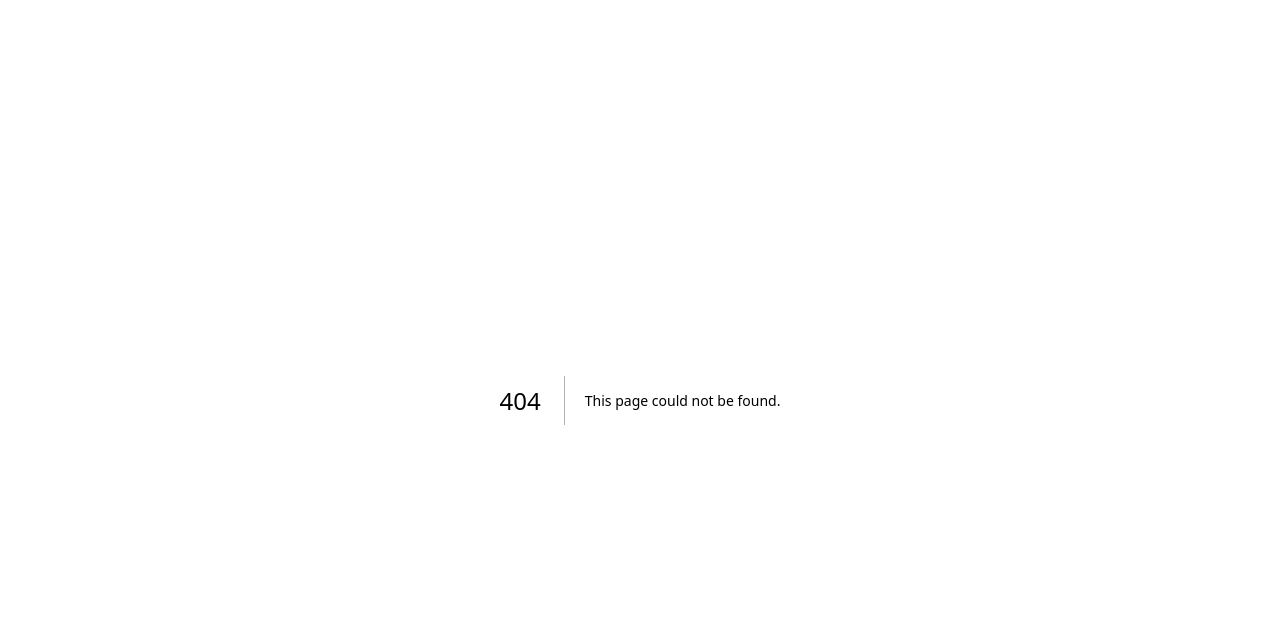
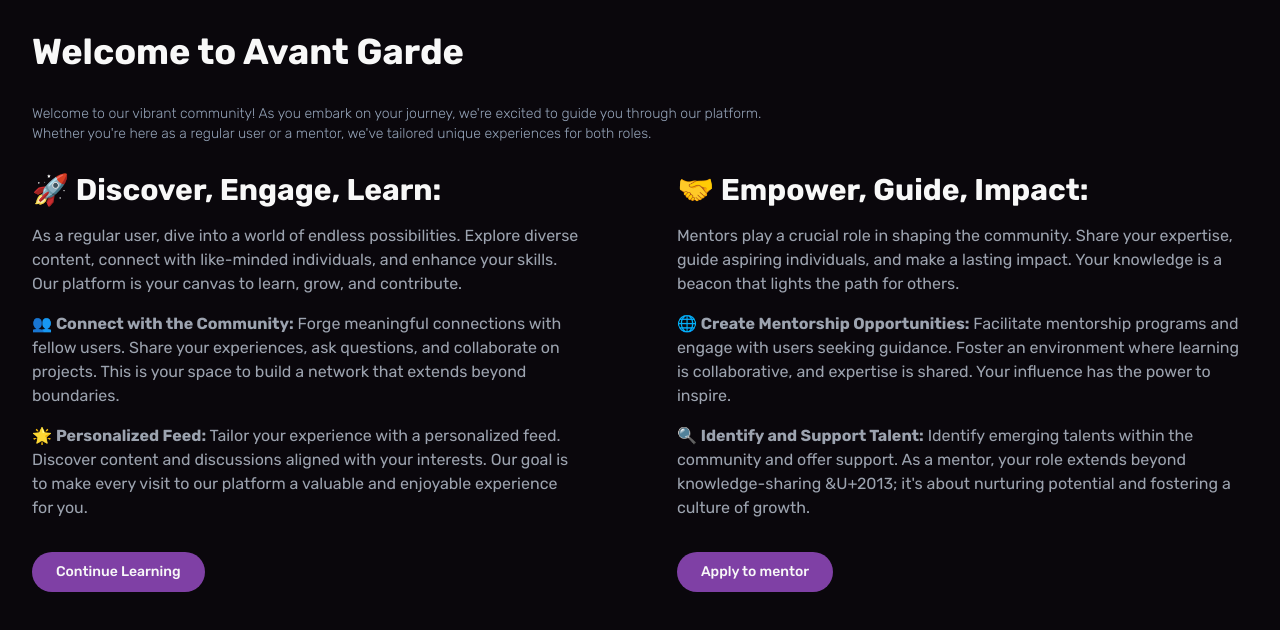
Before and after one commit to jonyBhatt/Avant-Garde, a Next.js app: page /onboard in a window 1280 px wide. Before the commit this address had no page. Shown: the top 630 px of the page. Built offline with nearby package versions, Linux system fonts and the light colour scheme.

Commit message:
style: :art: Onboard page ui

```diff
--- /dev/null
+++ b/app/(onboardscreen)/onboard/page.tsx
@@ -0,0 +1,26 @@
+import Mentor from "@/components/shared/onboard/mentor";
+import NormalUser from "@/components/shared/onboard/normal-user";
+
+const Onboard = () => {
+  return (
+    <div className="container mx-auto p-8 font-rubik">
+      <h1 className="text-4xl font-bold mb-8">Welcome to Avant Garde</h1>
+      <p className="my-7 text-slate-400 text-sm font-light">
+        Welcome to our vibrant community! As you embark on your journey,
+        we&apos;re excited to guide you through our platform. <br /> Whether
+        you&apos;re here as a regular user or a mentor, we&apos;ve tailored
+        unique experiences for both roles.
+      </p>
+      <div className="flex items-center gap-24">
+        <div className="">
+          <NormalUser />
+          {/* NormalUser */}
+        </div>
+        <div className="">
+          <Mentor />
+        </div>
+      </div>
+    </div>
+  );
+};
+export default Onboard;
--- a/components/shared/hero.tsx
+++ b/components/shared/hero.tsx
@@ -29,7 +29,7 @@
           alt="hero image"
           width="2000"
           height="100"
-          className="rounded-sm h-[500px]"
+          className="rounded-lg h-[500px] shadow-md shadow-accent"
         />
       </div>
     </section>
--- /dev/null
+++ b/components/shared/onboard/mentor.tsx
@@ -0,0 +1,38 @@
+"use client";
+import { Button } from "@/components/ui/button";
+import { useRouter } from "next/navigation";
+
+const Mentor = () => {
+  const router = useRouter();
+  return (
+    <div>
+      <div className="text-3xl font-bold mb-4">🤝 Empower, Guide, Impact:</div>
+      <p className="text-gray-400">
+        Mentors play a crucial role in shaping the community. Share your
+        expertise, guide aspiring individuals, and make a lasting impact. Your
+        knowledge is a beacon that lights the path for others.
+      </p>
+      <p className="text-gray-400 mt-4">
+        🌐 <strong>Create Mentorship Opportunities:</strong> Facilitate
+        mentorship programs and engage with users seeking guidance. Foster an
+        environment where learning is collaborative, and expertise is shared.
+        Your influence has the power to inspire.
+      </p>
+      <p className="text-gray-400 mt-4">
+        🔍 <strong>Identify and Support Talent:</strong> Identify emerging
+        talents within the community and offer support. As a mentor, your role
+        extends beyond knowledge-sharing &U+2013; it&apos;s about nurturing
+        potential and fostering a culture of growth.
+      </p>
+      <Button
+        className="rounded-full px-6 my-8"
+        onClick={() => {
+          router.push("/onboard/user-onboard");
+        }}
+      >
+        Apply to mentor
+      </Button>
+    </div>
+  );
+};
+export default Mentor;
--- /dev/null
+++ b/components/shared/onboard/normal-user.tsx
@@ -0,0 +1,37 @@
+"use client";
+import { Button } from "@/components/ui/button";
+import { useRouter } from "next/navigation";
+const NormalUser = () => {
+  const router = useRouter();
+  return (
+    <div>
+      <div className="text-3xl font-bold mb-4">🚀 Discover, Engage, Learn:</div>
+      <p className="text-gray-400">
+        As a regular user, dive into a world of endless possibilities. Explore
+        diverse content, connect with like-minded individuals, and enhance your
+        skills. Our platform is your canvas to learn, grow, and contribute.
+      </p>
+      <p className="text-gray-400 mt-4">
+        👥 <strong>Connect with the Community:</strong> Forge meaningful
+        connections with fellow users. Share your experiences, ask questions,
+        and collaborate on projects. This is your space to build a network that
+        extends beyond boundaries.
+      </p>
+      <p className="text-gray-400 mt-4">
+        🌟 <strong>Personalized Feed:</strong> Tailor your experience with a
+        personalized feed. Discover content and discussions aligned with your
+        interests. Our goal is to make every visit to our platform a valuable
+        and enjoyable experience for you.
+      </p>
+      <Button
+        className="rounded-full px-6 my-8"
+        onClick={() => {
+          router.push("/onboard/user-onboard");
+        }}
+      >
+        Continue Learning
+      </Button>
+    </div>
+  );
+};
+export default NormalUser;
--- a/middleware.ts
+++ b/middleware.ts
@@ -4,7 +4,7 @@
 // Please edit this to allow other routes to be public as needed.
 // See https://clerk.com/docs/references/nextjs/auth-middleware for more information about configuring your Middleware
 export default authMiddleware({
-  publicRoutes: ["/"],
+  publicRoutes: ["/", "/onboard"],
 });
 
 export const config = {
--- a/tailwind.config.ts
+++ b/tailwind.config.ts
@@ -42,6 +42,16 @@
         ring: "hsl(var(--ring))",
         background: "hsl(var(--background))",
         foreground: "hsl(var(--foreground))",
+        "dark-marine-blue": "hsl(213, 96%, 10%)",
+        "dark-purplish-blue": "hsl(243, 100%, 42%)",
+        "dark-pastel-blue": "hsl(228, 100%, 64%)",
+        "dark-light-blue": "hsl(206, 94%, 77%)",
+        "dark-strawberry-red": "hsl(354, 84%, 47%)",
+        "dark-cool-gray": "hsl(231, 11%, 50%)",
+        "dark-light-gray": "hsl(229, 24%, 70%)",
+        "dark-magnolia": "hsl(217, 100%, 90%)",
+        "dark-alabaster": "hsl(231, 100%, 95%)",
+        "dark-white": "hsl(0, 0%, 98%)",
         primary: {
           DEFAULT: "hsl(var(--primary))",
           foreground: "hsl(var(--primary-foreground))",
```
Also changed, not shown: components/css/hero.module.css (+6 -4 lines), public/svg/onboard.svg (added).
